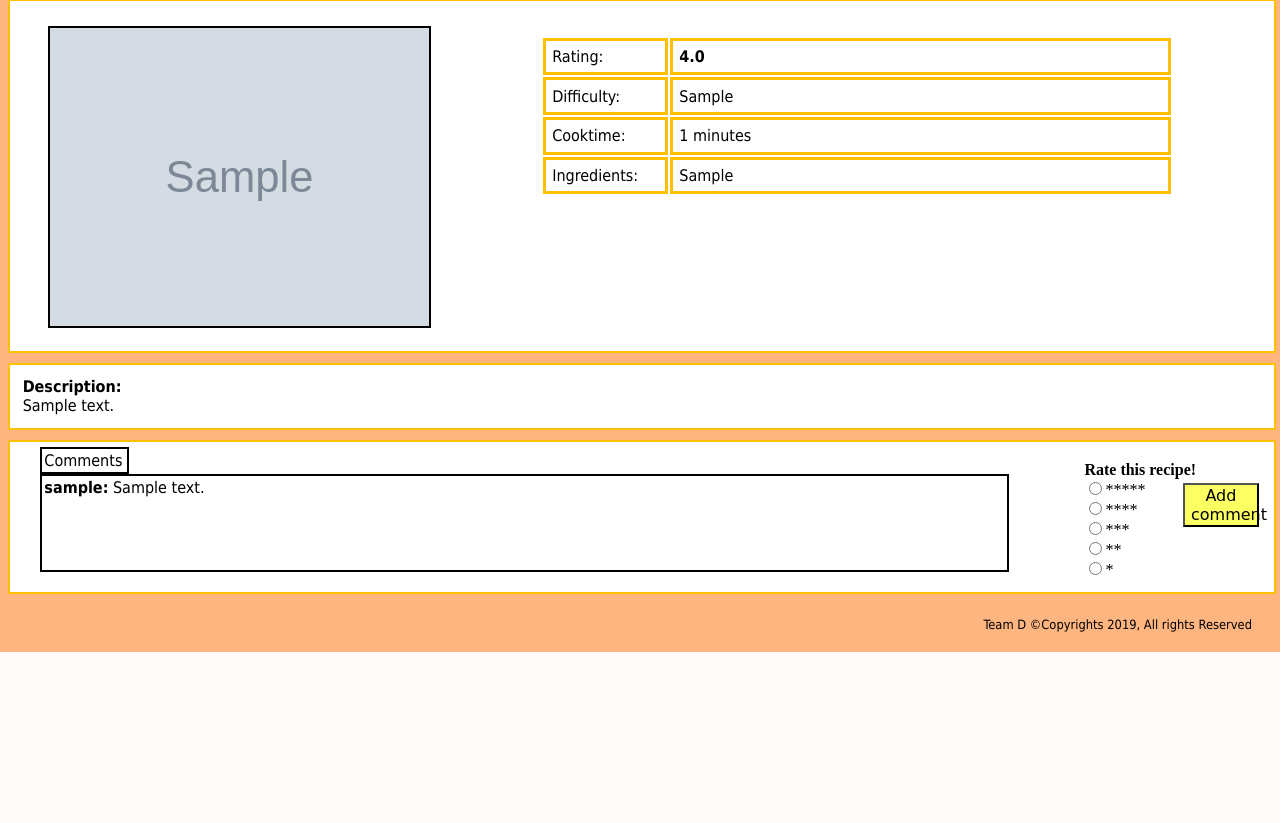
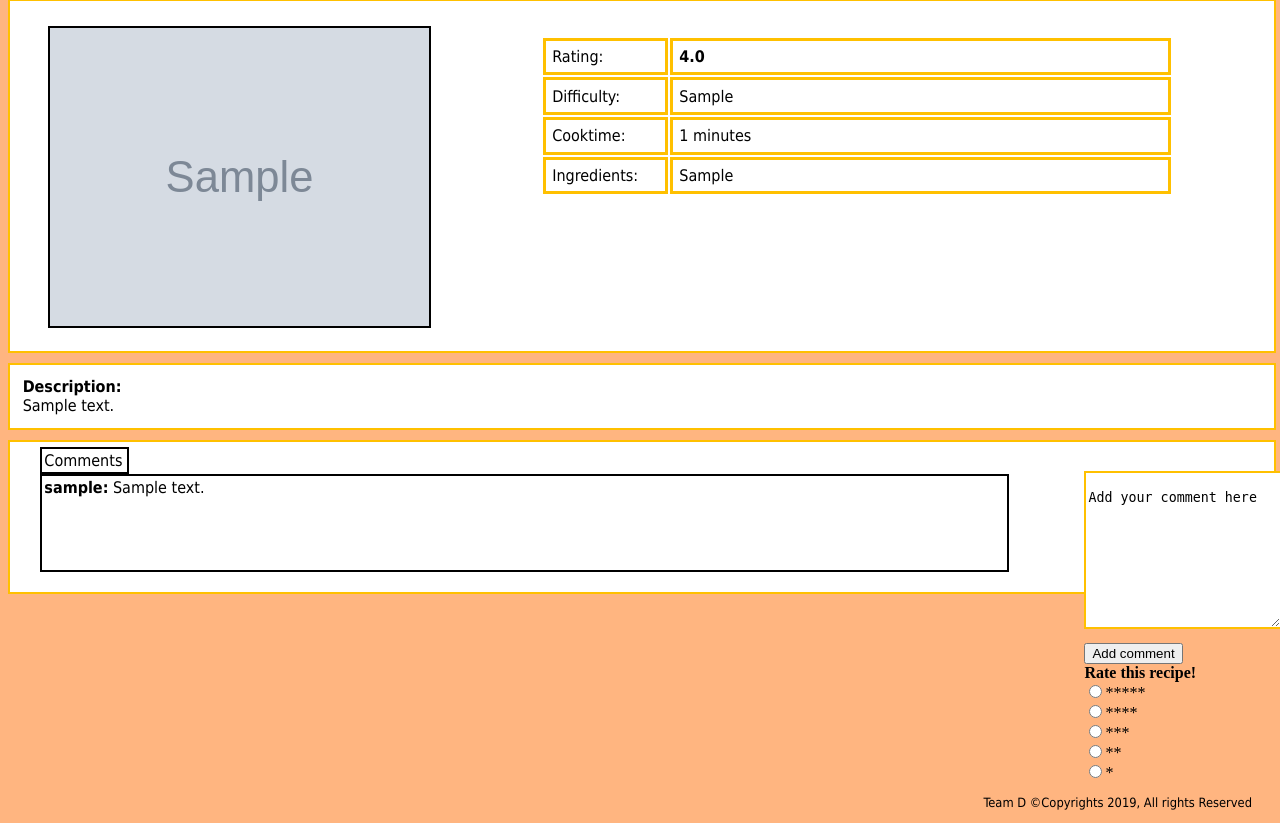
Before and after one commit to princesszet/sweetbook_project, a Django app: a page that uses sweetbook_project/templates/sweetbook/chosen_recipe.html in a window 1280 px wide. Shown: the part 148-971 px from the top of the page. Before the commit the page ends 800 px from the top, so only its background shows below. Run offline with Django 3.2, Linux system fonts and the light colour scheme; a user stored in the database is signed in; tables that the repository leaves empty hold one stand-in row (values such as "Sample post"); grey boxes marked "Sample" are stand-in pictures; some libraries are stand-ins or nearby versions.

Commit message:
added add comment form

```diff
--- a/sweetbook_project/static/js/sweetbook-ajax.js
+++ b/sweetbook_project/static/js/sweetbook-ajax.js
@@ -1,28 +1,3 @@
-// @login_required
-// def add_rating(request):
-//
-//     rec_id = None
-//     if request.method == "GET":
-//         rec_id = request.GET['recipe_id']
-//         ratings = 0
-//         rating = 0
-//         if rec_id:
-//             rec = Recipe.objects.get(id=int(rec_id))
-//             if rec:
-//                 ratings = rec.ratings + 1
-//                 rec.ratings = ratings
-//                 total = rec.rating
-//                 rec.total = total
-//                 rating = total / ratings
-//                 rec.rating = rating
-//                 rec.save()
-//     return HttpResponse(ratings, rating)
-
-//
-// Lucy, the button to make this work has to be something like this (although I'm not sure!):
-// <button id="add_rating" data-recipeid="{{recipe.id}}">Rate the recipe</button>
-
-//GOOD WORKING
 $('#add-rating').click(function(mousevent){
     console.log("hi");
     var value;
@@ -46,26 +21,12 @@ $('#add-rating').click(function(mousevent){
     $.get('/sweetbook/like_recipe/', {recipe_id: recid, recipe_value: value}, function(data){
                $('#like_count').html(data);
                $('#add-rating').hide();
+               $('#text1').hide();
 
     });
+    window.alert("Thank you for rating this recipe!");
 });
 
-// def add_to_cookbook(request):
-// 	# add a recipe to the user cookbook
-//     user = None
-//
-//     if request.user.is_authenticated():
-//         user = request.user
-//
-//     recipe_id = None
-//     if request.method == "GET" and user:
-//         cat_id = request.GET['recipe_id']
-//         if recipe_id:
-//             recipe = Recipe.objects.get(id = int(recipe_id))
-//             if recipe:
-//                 saved_recipe = SavedRecipe.objects.get_or_create(recipe = recipe, user=user)
-//                 saved_recipe.save()
-//     returnHttpResponse(saved_recipe)
 
 $('#save-recipe').click(function(){
     var recid;
@@ -73,5 +34,18 @@ $('#save-recipe').click(function(){
     $.get('/sweetbook/add_to_cookbook/', {recipe_id: recid}, function(data){
                // $('#like_count').html(data);
                $('#save-recipe').hide();
+
+    });
+    window.alert("Recipe saved!");
+});
+
+$('#submit').click(function(){
+    var recid;
+    recid = $(this).attr("data-recid");
+    var text;
+    text = String($("textarea").val());
+    $.get('/sweetbook/add_to_cookbook/', {recipe_id: recid, comment_text: text}, function(data){
+               // $('#like_count').html(data);
+               $('#add-comment').hide();
     });
 });
--- a/sweetbook_project/templates/sweetbook/chosen_recipe.html
+++ b/sweetbook_project/templates/sweetbook/chosen_recipe.html
@@ -58,8 +58,21 @@
 					<!-- <img id="girl-image" src="{% static 'images/girl.jpg' %}"> -->
 
 					{% if user.is_authenticated %}
-					<strong>Rate this recipe!</strong>
-						<button id="add-comment">Add comment</button>
+					<!-- <button id="add-comment" data-recid="{{recipe.id}}">Add comment</button> -->
+
+					<form id="add-comment">
+						<div>
+							<textarea name="comments" id="comments">
+								Add your comment here
+							</textarea>
+						</div>
+						<input type="submit" id="submit" value="Add comment" data-recid="{{recipe.id}}">
+					</form>
+
+
+
+					<strong id="text1">Rate this recipe!</strong>
+						<!-- <button id="add-comment" data-recid="{{recipe.id}}">Add comment</button> -->
 						<form id="add-rating" data-recid="{{recipe.id}}">
 							<input type="radio" id="rb-five" value="three">*****<br>
 							<input type="radio" id="rb-four" value="three">****<br>
```
